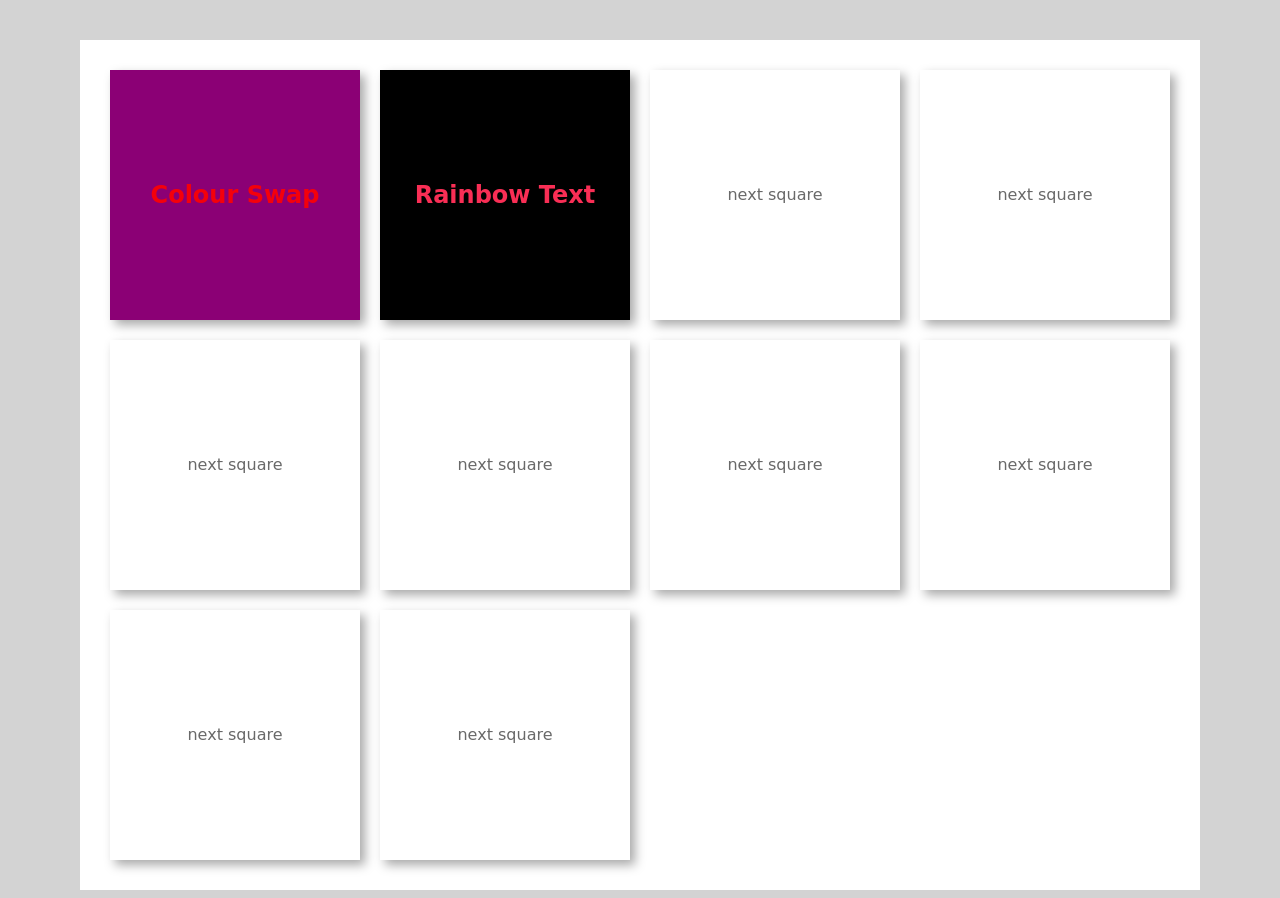
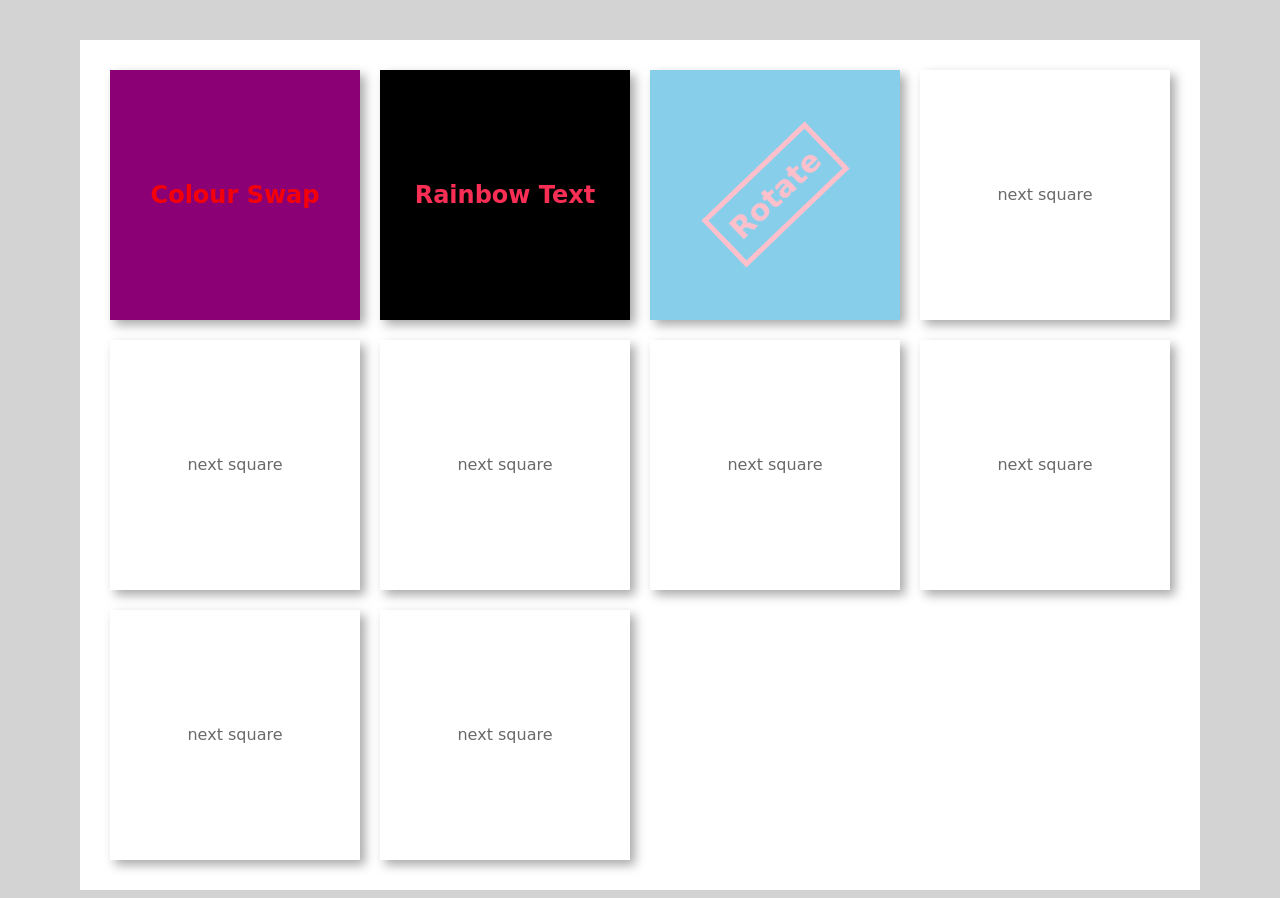
Before and after one commit to janemaguire/js-squares, a PHP site: page / in a window 1280 px wide. Shown: the part 231-1129 px from the top of the page. Run offline with PHP 8.4, Linux system fonts and the light colour scheme; some web fonts are replaced.

Commit message:
Added rotate and split out css files

```diff
--- a/index.html
+++ b/index.html
@@ -4,7 +4,8 @@
         <meta charset="utf-8">
         <title>CSS Squares</title>
         <link href="https://fonts.googleapis.com/css?family=Bungee+Inline|Bungee+Shade" rel="stylesheet">
-        <link rel="stylesheet" href="style.css">
+        <link rel="stylesheet" href="styles.css">
+        <link rel="stylesheet" href="squares.css">
     </head>
     <body>
         <div class="header">
@@ -19,8 +20,8 @@
                   <div class="square rainbow-text">
                       <h2>Rainbow Text</h2>
                   </div>
-                  <div class="square">
-                      next square
+                  <div class="square rotate">
+                      <h2>Rotate</h2>
                   </div>
                   <div class="square">
                       next square
--- /dev/null
+++ b/squares.css
@@ -0,0 +1,60 @@
+/* COLOUR SWAP */
+
+.color-fade {
+    background-color: red;
+    color: purple;
+    animation-name: fade;
+    animation-duration: 5s;
+    animation-iteration-count: infinite;
+}
+
+@keyframes fade {
+    0% {background-color: red; color: purple;}
+    50% {background-color: purple; color: red;}
+    100% 0% {background-color: red; color: purple;}
+}
+
+/* RAINBOW TEXT */
+
+.rainbow-text {
+    background-color: black;
+    color: red;
+    animation-name: rainbow;
+    animation-duration: 7s;
+    animation-iteration-count: infinite;
+    animation-timing-function: linear;
+}
+
+@keyframes rainbow {
+    14% {color: orange;}
+    28% {color: yellow;}
+    42% {color: green;}
+    56% {color: blue;}
+    70% {color: indigo;}
+    84% {color: violet;}
+    100% {color: red;}
+}
+
+/* ROTATE */
+
+.rotate {
+    background-color: skyblue;
+}
+
+.rotate h2 {
+    color: pink;
+    font-size: 30px;
+    padding: 10px;
+    border: 5px solid pink;
+    animation-name: rotate;
+    animation-duration: 8s;
+    animation-iteration-count: infinite;
+}
+
+@keyframes rotate {
+    0% {transform: rotate(0deg);}
+    25% {transform: rotate(90deg);}
+    50% {transform: rotate(180deg);}
+    75% {transform: rotate(270deg);}
+    100% {transform: rotate(360deg);}
+}
--- a/style.css
+++ b/styles.css
@@ -51,8 +51,6 @@ h2 {
     flex-wrap: wrap;
     width: 1080px;
     align-items: center;
-
-
 }
 
 .square {
@@ -92,46 +90,3 @@ h2 {
         font-size: 80px;
     }
 }
-
-
-
-/* COLOUR SWAP */
-
-.color-fade {
-    background-color: red;
-    color: purple;
-    animation-name: fade;
-    animation-duration: 5s;
-    animation-iteration-count: infinite;
-}
-
-@keyframes fade {
-    0% {background-color: red; color: purple;}
-    50% {background-color: purple; color: red;}
-    100% 0% {background-color: red; color: purple;}
-}
-
-/* RAINBOW TEXT */
-
-.rainbow-text {
-    background-color: black;
-    color: red;
-    animation-name: rainbow;
-    animation-duration: 7s;
-    animation-iteration-count: infinite;
-    animation-timing-function: linear;
-}
-
-@keyframes rainbow {
-    14% {color: orange;}
-    28% {color: yellow;}
-    42% {color: green;}
-    56% {color: blue;}
-    70% {color: indigo;}
-    84% {color: violet;}
-    100% {color: red;}
-}
-
-@media (min-width: 400px) {
-
-}
```
